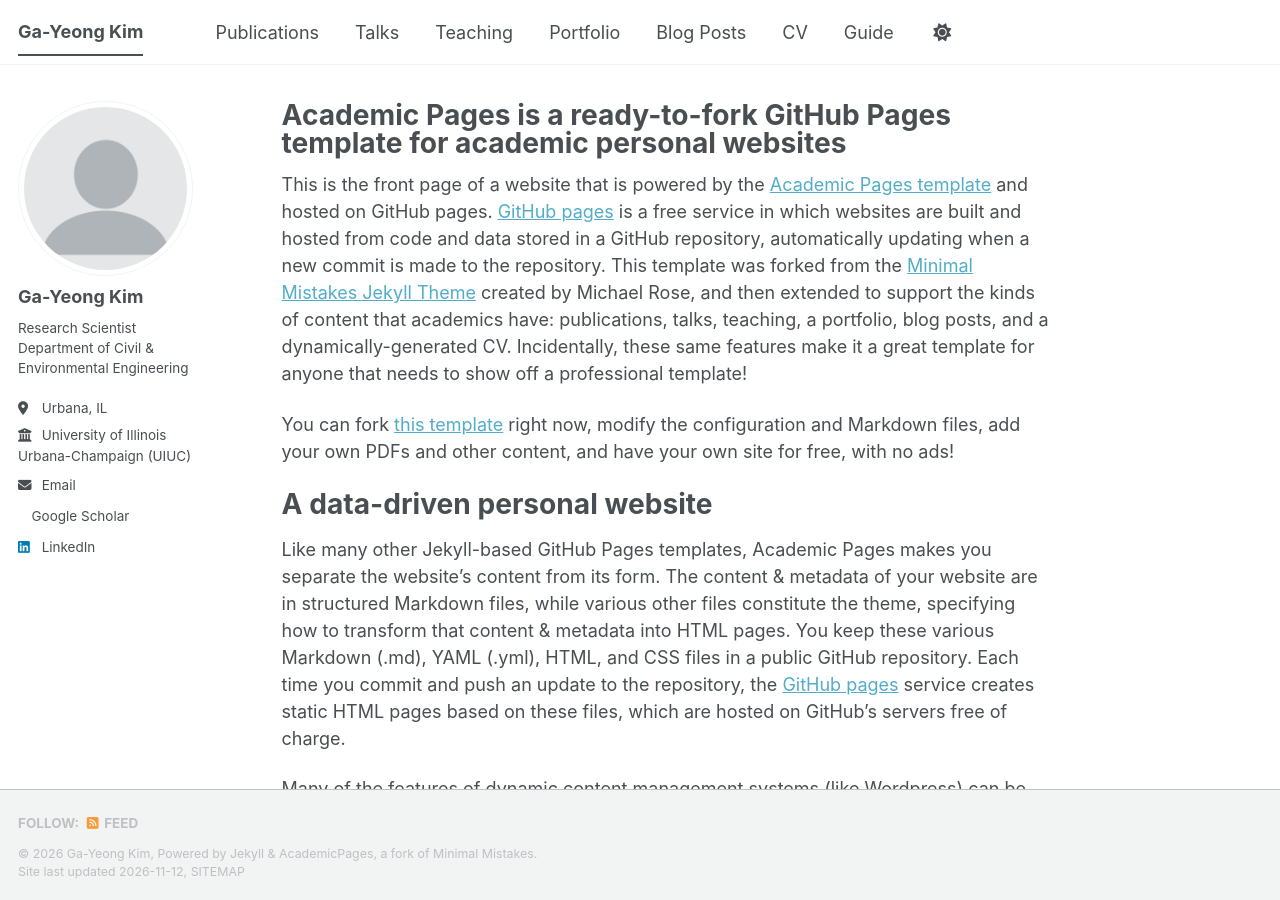
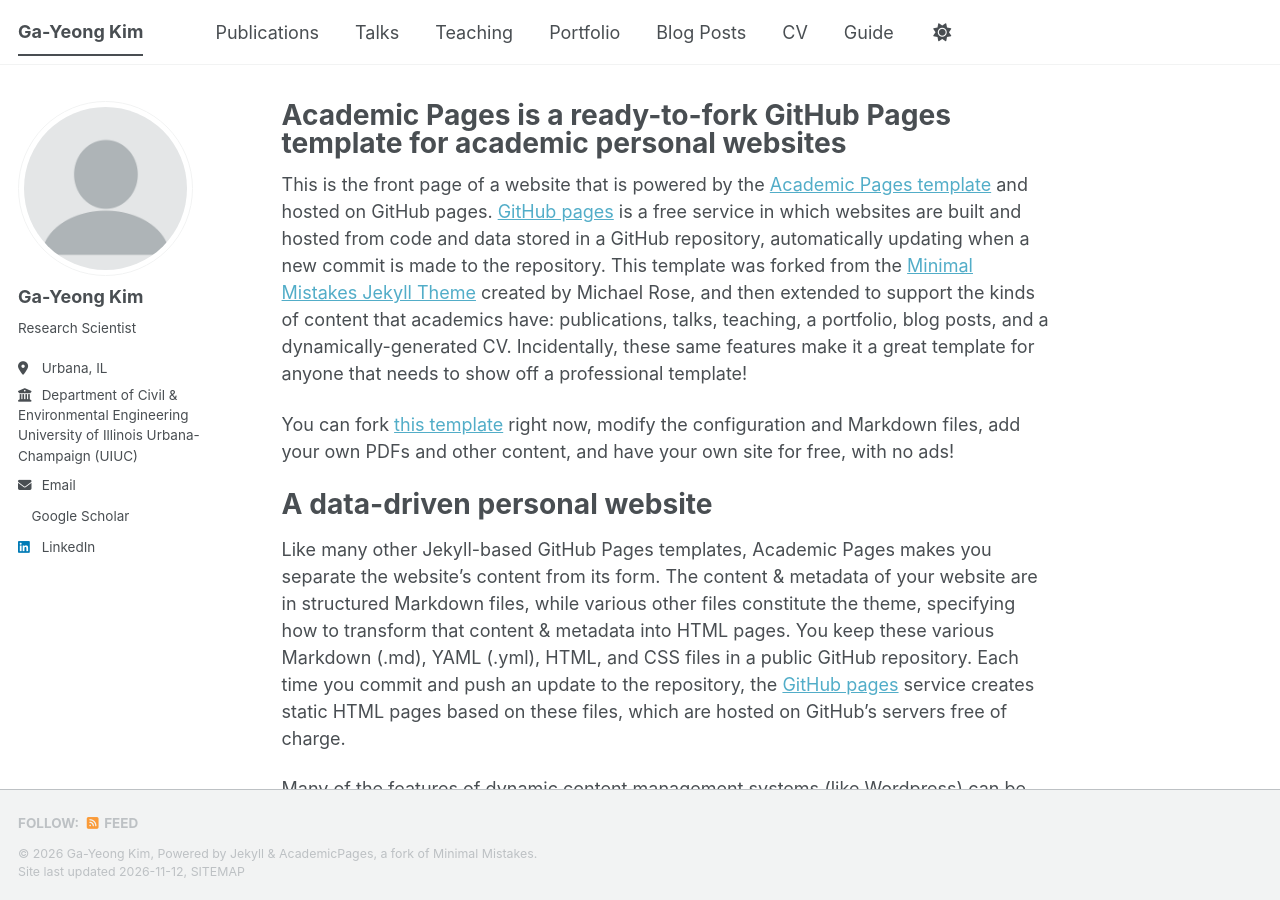
Before and after one commit to gayeongkim/gayeongkim.github.io, a Jekyll site: the page built from _pages/about.md, in a window 1280 px wide and 900 px high. Built offline with Jekyll 4.4.1, drawn with Linux system fonts in a browser that asks for light colours; a script bundle is joined from its source files by our own code; a style sheet for code colours, icons or effects is not loaded.

```diff
--- a/_config.yml
+++ b/_config.yml
@@ -26,9 +26,9 @@ author:
   avatar           : "profile.png"
   name             : "Ga-Yeong Kim"
   pronouns         : # example: "she/her"
-  bio              : "Research Scientist<br>Department of Civil & Environmental Engineering"
+  bio              : "Research Scientist"
   location         : "Urbana, IL"
-  employer         : "University of Illinois Urbana-Champaign (UIUC)"
+  employer         : "Department of Civil & Environmental Engineering<br>University of Illinois Urbana-Champaign (UIUC)"
   uri              : # URL
   email            : "gayeong@illinois.edu"
 
```
